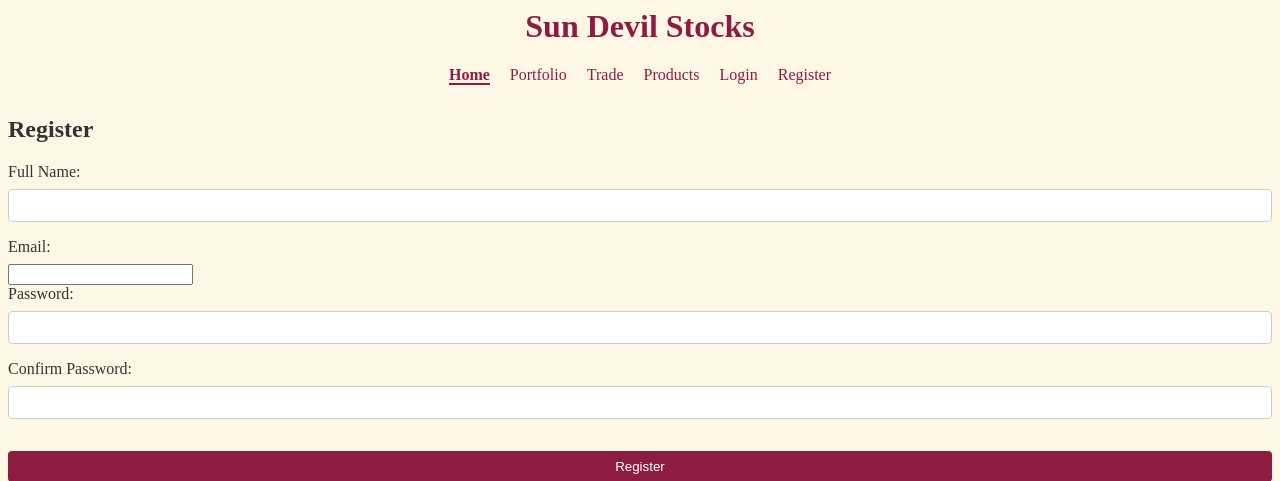
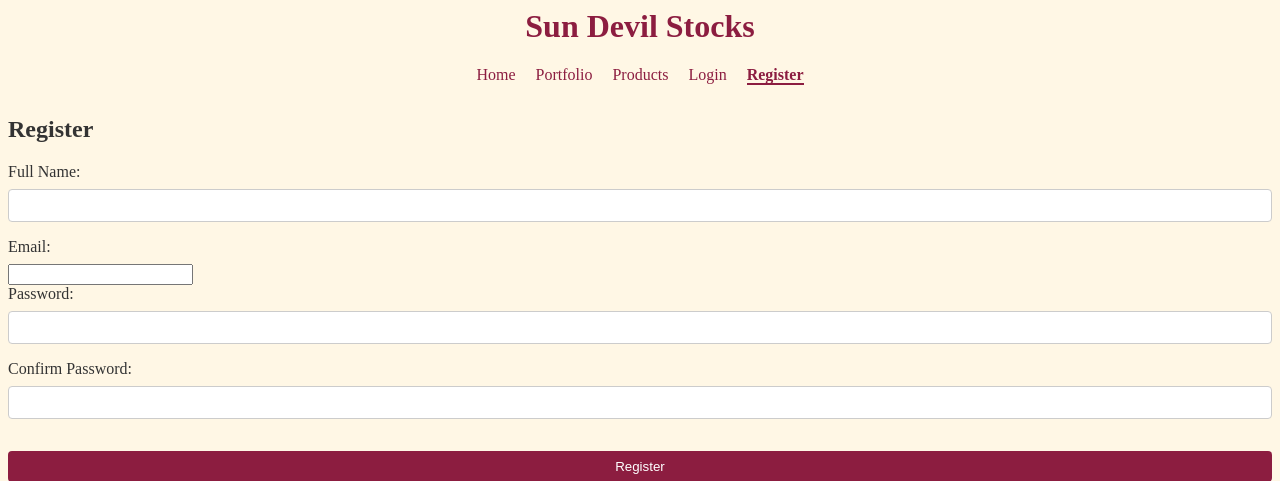
Before and after one commit to abatker/sundevilstocks2, a Flask app: page /register in a window 1280 px wide. Shown: the top 481 px of the page. Run offline with Flask 3, Linux system fonts and the light colour scheme; some libraries are stand-ins or nearby versions.

Commit message:
Update register.html

```diff
--- a/app/templates/register.html
+++ b/app/templates/register.html
@@ -8,16 +8,15 @@
             <h1>Sun Devil Stocks</h1>
             <nav>
                 <ul>
-                    <li><a href="{{ url_for('home') }}" class='active'>Home</a></li>
+                    <li><a href="{{ url_for('home') }}" >Home</a></li>
                     <li><a href="{{ url_for('portfolio') }}">Portfolio</a></li>
-                    <li><a href="{{ url_for('trade') }}">Trade</a></li>
                     <li><a href="{{ url_for('products') }}">Products</a></li>
                     {% if 'loggedin' in session %}
                       <li><a href="{{ url_for('logout') }}">Logout</a></li>
                       <li class="user-name">Hello, {{ session['username'] }}</li>
                     {% else %}
                       <li><a href="{{ url_for('login') }}">Login</a></li>
-                      <li><a href="{{ url_for('register') }}">Register</a></li>
+                      <li><a href="{{ url_for('register') }}" class='active'>Register</a></li>
                     {% endif %}
                   </ul>
             </nav>
```
